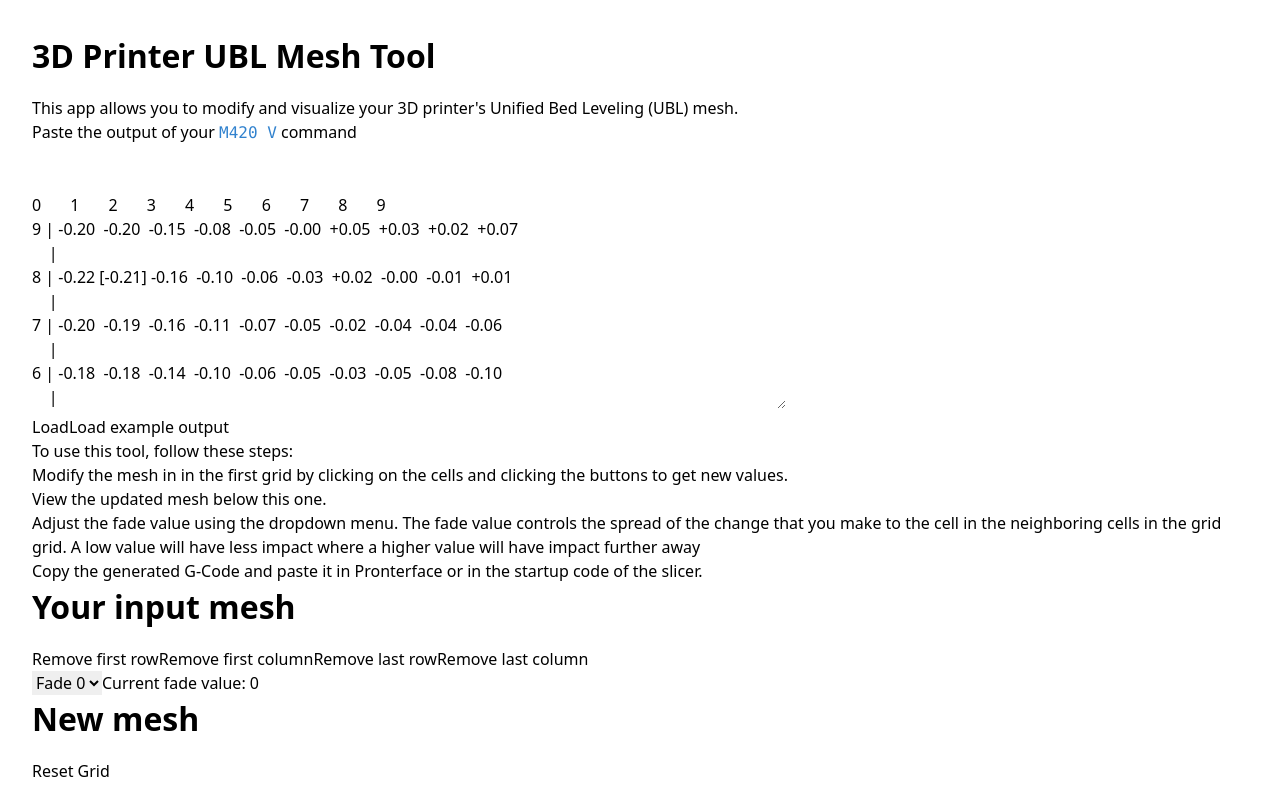
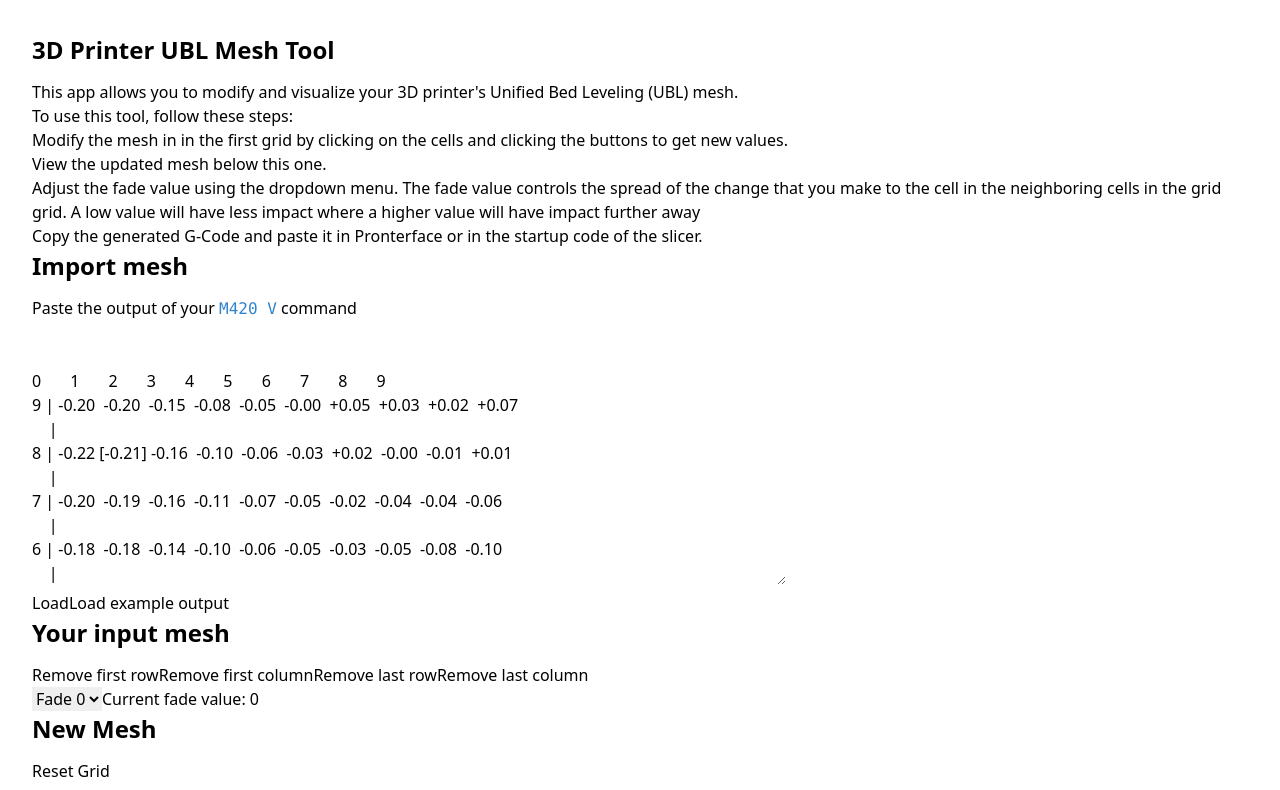
Before and after one commit to alber70g/3d-printer-ubl-mesh-tool, a React (Vite) app: page / in a window 1280 px wide. Shown: the top 790 px of the page. Built offline with nearby package versions, Linux system fonts and the light colour scheme.

Commit message:
refactor into separate components

```diff
--- a/src/App.tsx
+++ b/src/App.tsx
@@ -1,7 +1,11 @@
 import { useEffect, useState } from "react";
 import "./App.css";
-import NumberListLoader from "./components/NumberListLoader";
-import Grid from "./components/Grid";
+import NumberListLoader from "./features/NumberListLoader";
+import Grid from "./features/Grid";
+import { Section } from "./components/Section";
+import { ButtonRow } from "./components/ButtonRow";
+import { Button } from "./components/Button";
+import { Code, CodeBlock } from "./components/Code";
 
 function App() {
   const [grid1, setGrid1] = useState<number[][]>([]);
@@ -39,27 +43,14 @@ function App() {
   return (
     <>
       <div className="container mx-auto">
-        <h1 className="text-2xl font-bold mb-4 mt-8">
-          3D Printer UBL Mesh Tool
-        </h1>
+        <Section title="3D Printer UBL Mesh Tool">
           <p>
-          This app allows you to modify and visualize your 3D printer's Unified
-          Bed Leveling (UBL) mesh.
+            This app allows you to modify and visualize your 3D printer's
+            Unified Bed Leveling (UBL) mesh.
           </p>
-        <p>
-          Paste the output of your{" "}
-          <a
-            href="https://marlinfw.org/docs/gcode/M420.html"
-            className="underline"
-          >
-            <code className="text-blue-500">M420 V</code>
-          </a>{" "}
-          command
-        </p>
-        <NumberListLoader list={grid1} setList={setGrid1} />
 
           <p>To use this tool, follow these steps:</p>
-        <ol className="list-decimal pl-4">
+          <ol className="list-decimal pl-8">
             <li>
               Modify the mesh in in the first grid by clicking on the cells and
               clicking the buttons to get new values.
@@ -76,39 +67,50 @@ function App() {
               startup code of the slicer.
             </li>
           </ol>
+        </Section>
 
-        <h1 className="text-2xl font-bold mb-4 mt-8">Your input mesh</h1>
+        <Section title="Import mesh">
+          <p>
+            Paste the output of your{" "}
+            <a
+              href="https://marlinfw.org/docs/gcode/M420.html"
+              className="underline"
+            >
+              <Code>M420 V</Code>
+            </a>{" "}
+            command
+          </p>
+          <NumberListLoader list={grid1} setList={setGrid1} />
+        </Section>
 
-        <div className="mb-4">
-          <button
-            className="bg-red-500 hover:bg-red-700 text-white font-bold py-2 px-4 rounded"
-            onClick={() => setGrid1(grid1.slice(1))}
-          >
+        <Section title="Your input mesh">
+          <div className="flex flex-wrap gap-2">
+            <Button variant="danger" onClick={() => setGrid1(grid1.slice(1))}>
               Remove first row
-          </button>
-          <button
-            className="bg-red-500 hover:bg-red-700 text-white font-bold py-2 px-4 rounded ml-2"
+            </Button>
+            <Button
+              variant="danger"
               onClick={() => setGrid1(grid1.map((row) => row.slice(1)))}
             >
               Remove first column
-          </button>
-          <button
-            className="bg-red-500 hover:bg-red-700 text-white font-bold py-2 px-4 rounded ml-2"
+            </Button>
+            <Button
+              variant="danger"
               onClick={() => setGrid1(grid1.slice(0, -1))}
             >
               Remove last row
-          </button>
-          <button
-            className="bg-red-500 hover:bg-red-700 text-white font-bold py-2 px-4 rounded ml-2"
+            </Button>
+            <Button
+              variant="danger"
               onClick={() => setGrid1(grid1.map((row) => row.slice(0, -1)))}
             >
               Remove last column
-          </button>
+            </Button>
           </div>
 
-        <div className="mb-4">
+          <div className="flex items-center gap-2">
             <select
-            className="bg-white border border-gray-300 rounded px-4 py-2 ml-2"
+              className="bg-white border border-gray-300 rounded px-4 py-2"
               value={options.fade}
               onChange={(e) => setOption("fade", parseInt(e.target.value))}
             >
@@ -120,7 +122,7 @@ function App() {
               <option value={5}>Fade 5</option>
               <option value={6}>Fade 6</option>
             </select>
-          <span className="ml-2">Current fade value: {options.fade}</span>
+            <span>Current fade value: {options.fade}</span>
           </div>
 
           <Grid
@@ -129,18 +131,20 @@ function App() {
             list2={grid2}
             setList2={setGrid2}
           />
-        <h1 className="text-2xl font-bold mb-4 mt-8">New mesh</h1>
-        <div className="mb-4">
-          <button
-            className="bg-blue-500 hover:bg-blue-700 text-white font-bold py-2 px-4 rounded"
+        </Section>
+
+        <Section title="New Mesh">
+          <ButtonRow>
+            <Button
               onClick={() => setGrid2(grid1)}
             >
               Reset Grid
-          </button>
-        </div>
+            </Button>
+          </ButtonRow>
           <Grid list={grid2} />
-        <section className="h-lvh">
-          <h1 className="text-2xl font-bold mb-4 mt-8">G-Code</h1>
+        </Section>
+
+        <Section title="G-Code">
           <p>
             The following G-Code represents the difference between the original
             mesh and the modified mesh.
@@ -154,25 +158,31 @@ function App() {
             </a>{" "}
             for more information.
           </p>
-          <button
-            className="bg-blue-500 hover:bg-blue-700 text-white font-bold py-2 px-4 rounded mr-2"
+          <ButtonRow>
+            <Button
               onClick={() => {
-              const gCode = checkGrids(grid1, grid2) ? generateGCode(grid1, grid2) : "";
+                const gCode = checkGrids(grid1, grid2)
+                  ? generateGCode(grid1, grid2)
+                  : "";
                 navigator.clipboard.writeText(gCode);
               }}
             >
               Copy Code
-          </button>
-          <button
-            className="bg-green-500 hover:bg-green-700 text-white font-bold py-2 px-4 rounded mb-2"
-            onClick={() => saveTextAsFile(generateGCode(grid1, grid2), "update-grid.gcode")}
+            </Button>
+            <Button
+						variant="success"
+              onClick={() =>
+                saveTextAsFile(generateGCode(grid1, grid2), "update-grid.gcode")
+              }
             >
               Save as File
-          </button>
-          <pre id="codeblock" className="bg-gray-100 p-4">
+            </Button>
+          </ButtonRow>
+
+          <CodeBlock >
             {checkGrids(grid1, grid2) && generateGCode(grid1, grid2)}
-          </pre>
-        </section>
+          </CodeBlock>
+        </Section>
       </div>
     </>
   );
--- /dev/null
+++ b/src/components/Button.tsx
@@ -0,0 +1,29 @@
+import React, { PropsWithChildren } from "react";
+
+interface IButtonProps extends PropsWithChildren {
+  onClick: () => void;
+  variant?: "primary" | "danger" | "success";
+}
+
+function getClassnames(variant: IButtonProps["variant"] = "primary") {
+  switch (variant) {
+    case "primary":
+      return "bg-blue-500 hover:bg-blue-700 text-white font-bold py-2 px-4 rounded";
+    case "danger":
+      return "bg-red-500 hover:bg-red-700 text-white font-bold py-2 px-4 rounded";
+    case "success":
+      return "bg-green-500 hover:bg-green-700 text-white font-bold py-2 px-4 rounded";
+  }
+}
+
+export const Button: React.FC<IButtonProps> = ({
+  onClick,
+  children,
+  variant,
+}) => {
+  return (
+    <button onClick={onClick} className={getClassnames(variant)}>
+      {children}
+    </button>
+  );
+};
--- /dev/null
+++ b/src/components/ButtonRow.tsx
@@ -0,0 +1,12 @@
+import { PropsWithChildren } from "react";
+
+interface IButtonRowProps extends PropsWithChildren {
+  style?: React.CSSProperties;
+}
+export const ButtonRow: React.FC<IButtonRowProps> = ({ style, children }) => {
+  return (
+    <div style={style} className="flex flex-wrap gap-2">
+      {children}
+    </div>
+  );
+};
--- /dev/null
+++ b/src/components/Code.tsx
@@ -0,0 +1,15 @@
+import { PropsWithChildren } from "react";
+
+interface ICodeProps extends PropsWithChildren {}
+
+export const Code: React.FC<ICodeProps> = ({ children }) => {
+  return (
+    <code className="text-blue-500 bg-slate-100 py-1 px-2 rounded">
+      {children}
+    </code>
+  );
+};
+
+export const CodeBlock: React.FC<ICodeProps> = ({ children }) => {
+  return <pre className="bg-slate-100 p-4 rounded">{children}</pre>;
+};
--- /dev/null
+++ b/src/components/Section.tsx
@@ -0,0 +1,13 @@
+import { PropsWithChildren } from "react";
+
+export interface ISectionProps extends PropsWithChildren {
+  title?: string;
+}
+export const Section: React.FC<ISectionProps> = ({ title, children }) => {
+  return (
+    <section className="flex flex-col gap-2">
+      {title && <h2 className="text-2xl font-bold mt-8">{title}</h2>}
+      {children}
+    </section>
+  );
+};
--- a/src/components/NumberListLoader.tsx
+++ b/src/features/NumberListLoader.tsx
@@ -81,7 +81,7 @@ function NumberListLoader({
   }, [contents]);
 
   return (
-    <div className="mb-4">
+    <div>
       <textarea
         className="border border-gray-300 p-2"
         cols={80}
```
Also changed, not shown: src/features/Grid.tsx (renamed from src/components/Grid.tsx, +24 -25 lines). Lines whose indentation alone changed are shown as unchanged.
